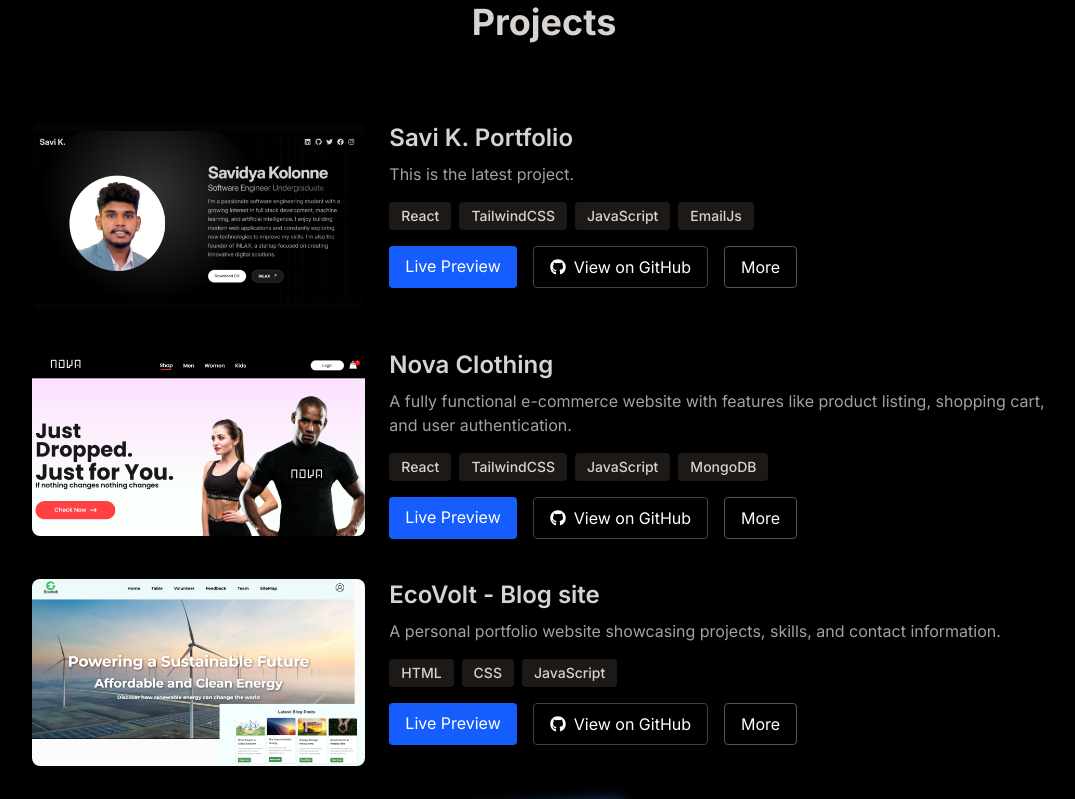
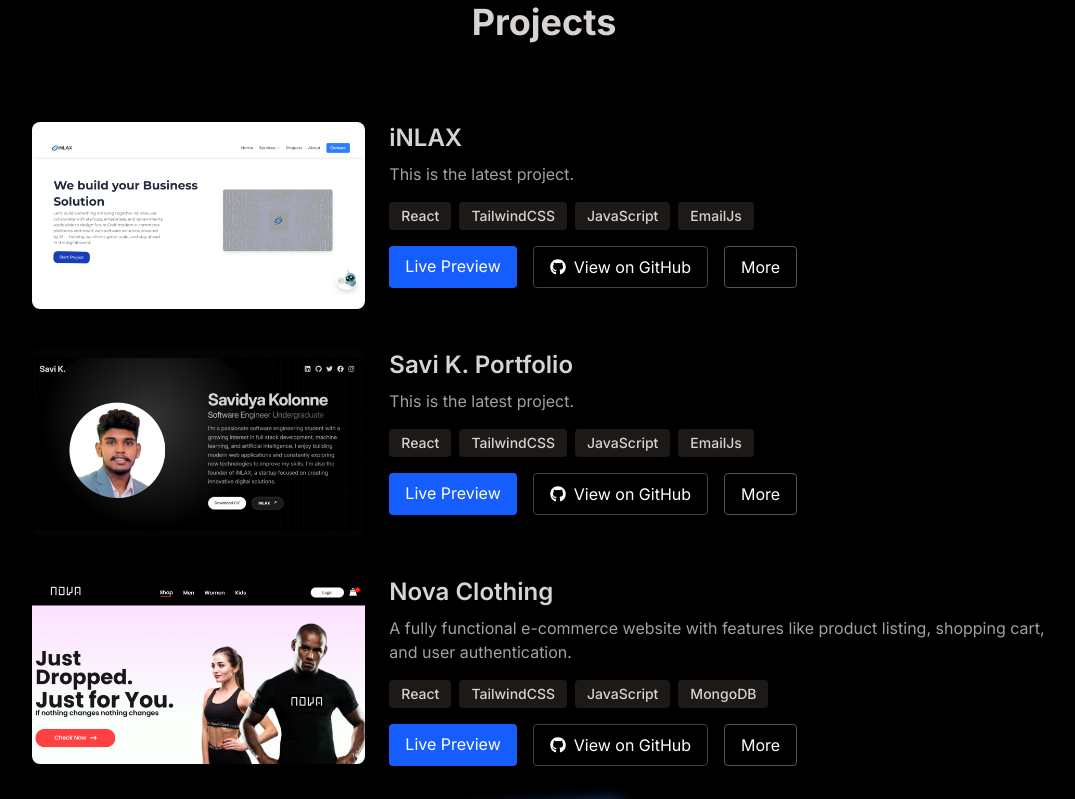
Before and after one commit to savidyakolonne/savidya-portfolio, a React (Vite) app: page / in a window 1280 px wide. Shown: the part 1260-2059 px from the top of the page, without its empty margins (96-1171 px from the left). Built offline with nearby package versions, Linux system fonts and the light colour scheme.

Commit message:
project5 added

```diff
--- a/src/constants/index.js
+++ b/src/constants/index.js
@@ -2,6 +2,7 @@ import project1 from "../assets/projects/project-1.webp";
 import project2 from "../assets/projects/project-2.webp";
 import project3 from "../assets/projects/project-3.webp";
 import project4 from "../assets/projects/project-4.webp";
+import project5 from "../assets/projects/project-5.webp";
 
 export const HERO_CONTENT = `I’m a passionate software engineering student with a growing interest in full stack development, machine learning, and artificial intelligence. I enjoy building modern web applications and constantly exploring new technologies to improve my skills. I’m also the founder of iNLAX, a startup focused on creating innovative digital solutions.`;
 
@@ -18,6 +19,20 @@ export const EXPERIENCES = [
 ];
 
 export const ALLPROJECTS = [
+
+  {
+    title: "iNLAX",
+    image: project5,
+    description: "This is the latest project.",
+    technologies: ["React", "TailwindCSS" , "JavaScript", "EmailJs"],
+    id: "project5",
+    liveUrl: "https://www.inlax.site/",
+    //  githubUrl: "#",
+    // youtubeUrl: "#"
+
+
+  },
+
   {
     title: "Savi K. Portfolio",
     image: project4,
```
Also changed, not shown: src/assets/projects/project-5.webp (added).
